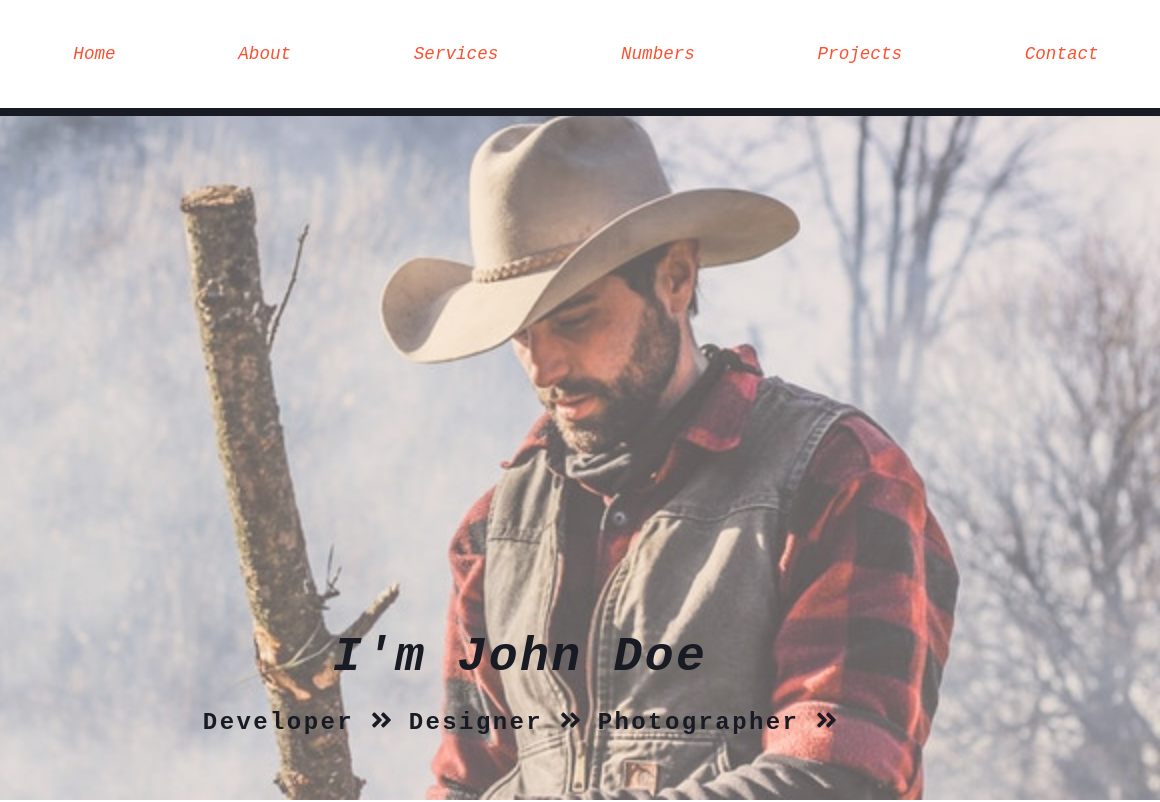
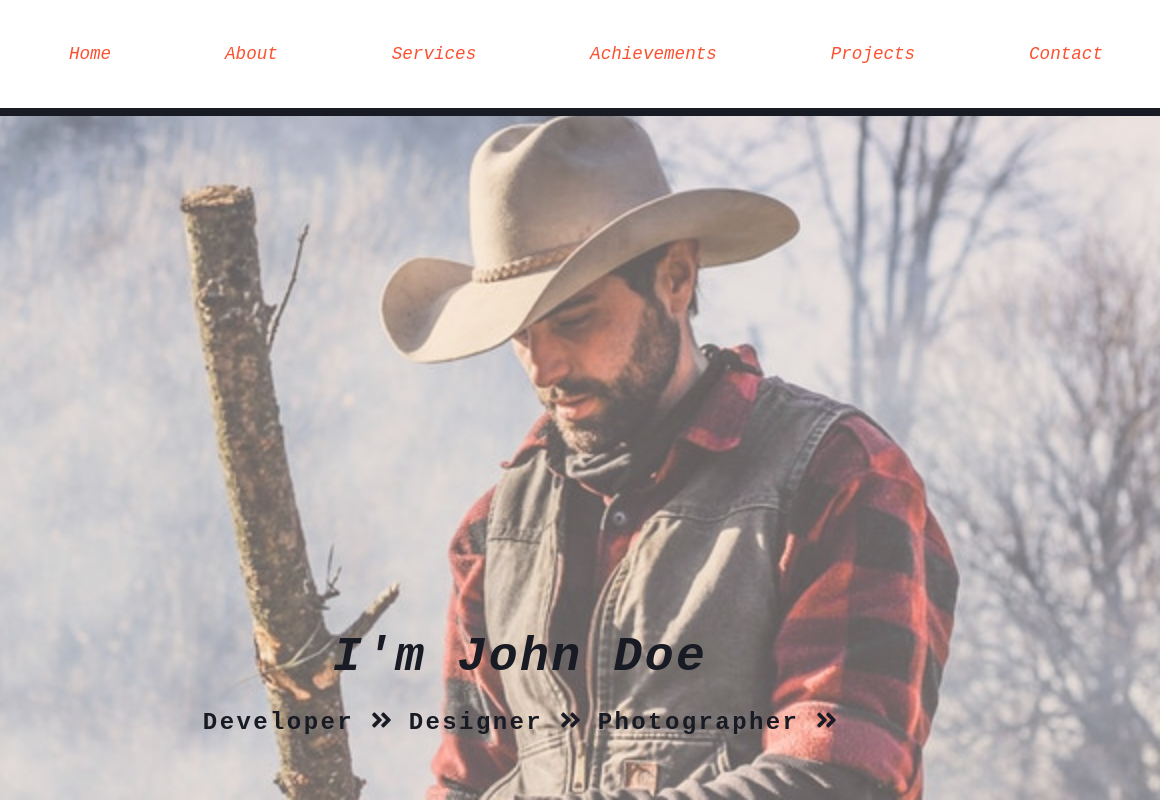
Before and after one commit to RuhanRK/john-doe, a plain HTML site: page index.html in a window 1280 px wide. Shown: the top 802 px of the page, 120-1280 px from the left. Drawn offline with Linux system fonts and the light colour scheme.

Commit message:
Fixed Navbar title

```diff
--- a/index.html
+++ b/index.html
@@ -26,7 +26,7 @@
         <li><a href="#home" class="nav-single-link">Home</a></li>
         <li><a href="#about" class="nav-single-link">About</a></li>
         <li><a href="#service" class="nav-single-link">Services</a></li>
-        <li><a href="#number" class="nav-single-link">Numbers</a></li>
+        <li><a href="#number" class="nav-single-link">Achievements</a></li>
         <li><a href="#project" class="nav-single-link">Projects</a></li>
         <li><a href="#contact" class="nav-single-link">Contact</a></li>
       </ul>
```
